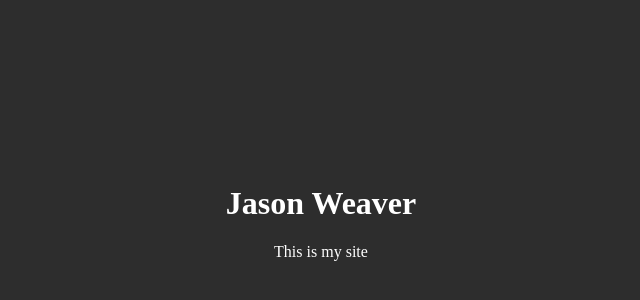
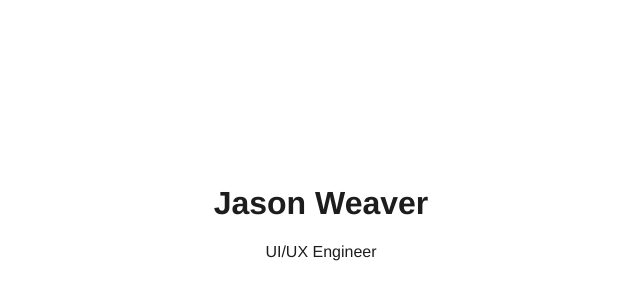
Before and after one commit to mrjasonweaver/jw, a plain HTML site: page index.html in a window 1280 px wide. Shown: the part 180-480 px from the top of the page, without its empty margins (319-959 px from the left). Drawn offline with Linux system fonts and the light colour scheme.

Commit message:
basic color scheme

```diff
--- a/index.html
+++ b/index.html
@@ -11,13 +11,23 @@
 
   <link rel="icon" href="/favicon.ico" sizes="any">
   <style>
+    :root {
+      --theme-shade-dark: #1d1d1d;
+      --theme-shade-light: #ffffff;
+    }
     html,
     body {
       margin: 0;
       padding: 0;
-      background: #2d2d2d;
-      color: #ffffff;
-      height: 100%;;
+      font-family: 'Helvetica', sans-serif;
+      background: var(--theme-shade-dark);
+      color: var(--theme-shade-light);
+      height: 100%;
+
+      @media (prefers-color-scheme: light) {
+        background: var(--theme-shade-light);
+        color: var(--theme-shade-dark);
+      }
     }
     main {
       display: flex;
@@ -38,7 +48,7 @@
   <main>
     <div class="container">
        <h1 class="center">Jason Weaver</h1>
-       <p class="center">This is my site</p>
+       <p class="center">UI/UX Engineer</p>
     </div>
   </main>
 </body>
```
